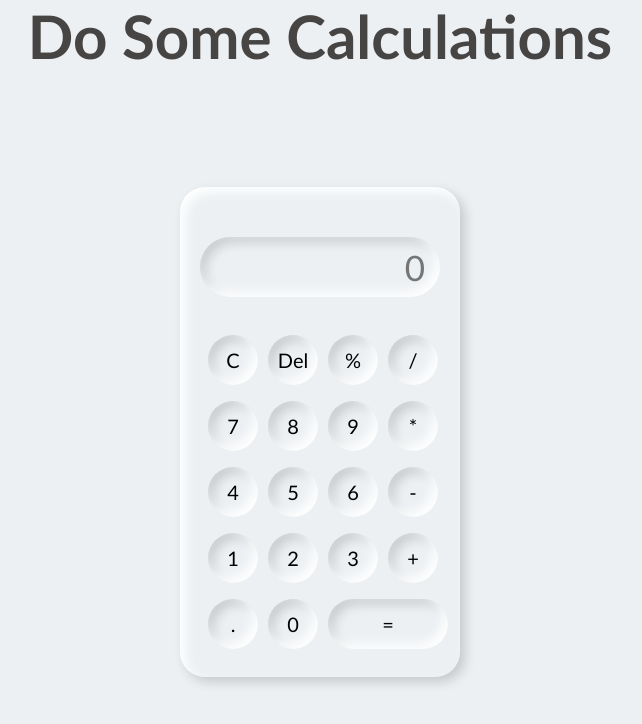
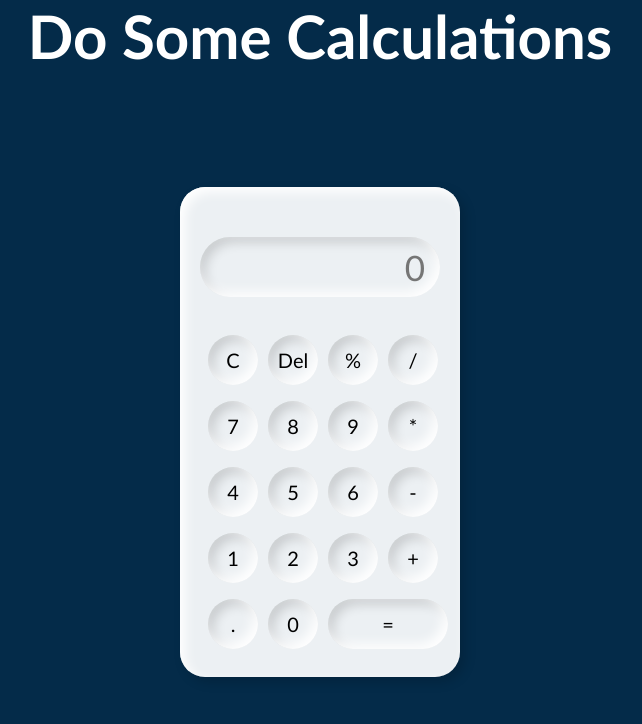
Before and after one commit to Naveen-7u6/WebCalc, a plain HTML site: page index.html in a window 1280 px wide. Shown: the whole page, without its empty margins (320-962 px from the left). Drawn offline with Linux system fonts and the light colour scheme.

Commit message:
Update Style.css

```diff
--- a/Style.css
+++ b/Style.css
@@ -2,7 +2,7 @@
     margin: 0;
     padding: 0;
     box-sizing: border-box;
-    background-color:#ecf0f3;
+    background-color:#042b49;
     font-family: 'Gill Sans', 'Gill Sans MT', Calibri, 'Trebuchet MS', sans-serif;
     outline: none;
 }
@@ -12,17 +12,17 @@
     display: flex;
     align-items: center;
     justify-content: center;
-
 }
 
 .calculator{
-    background-attachment: #ecf0f3;
+    background-attachment: #b1c7d8;
     padding: 20px;
     border-radius: 25px;
     box-shadow: inset 5px 5px 12px #ffffff,
     5px 5px 12px rgba(0,0,0,.16);
     display: grid;
     grid-template-columns: repeat(4,60px);
+    background-color: #ecf0f3;
 }
 
 input{
@@ -57,11 +57,10 @@ button{
     border-radius: 50px;
     background-color: #ecf0f3;
 }
+h1{
 
-h1{
     display: flex;
     font-size: 60px;
-    color: rgb(71, 68, 68);
+    color: #ffffff;
     justify-content: center;
-    text-align:center;
 }
```
